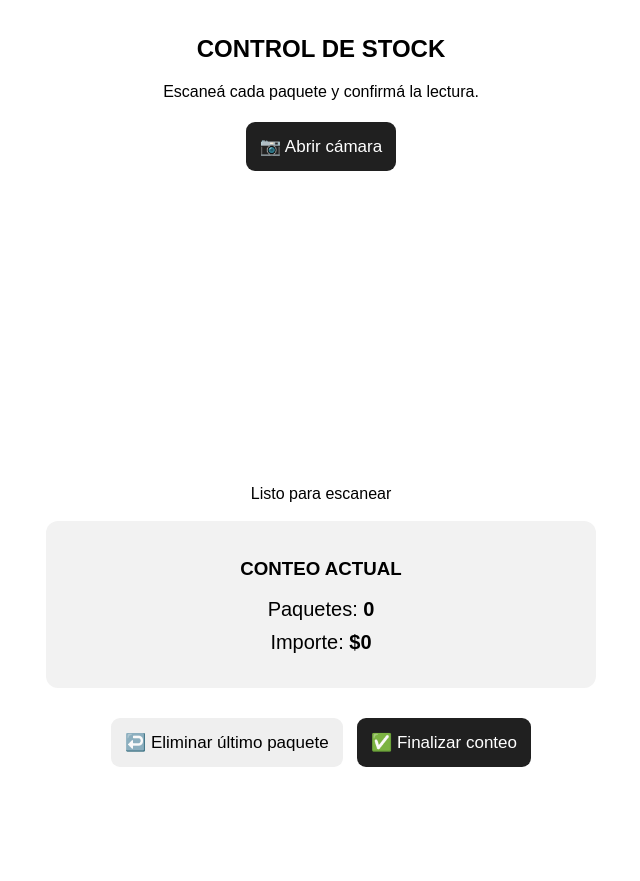
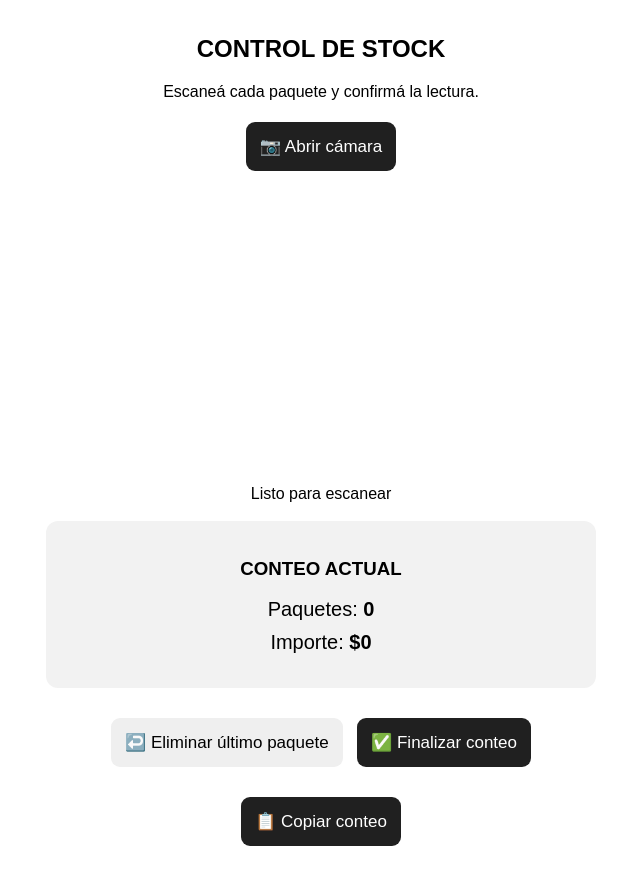
Before and after one commit to vwetschky/scanner-carniceria, a plain HTML site: page index.html in a window 1280 px wide. Shown: the whole page, without its empty margins (319-959 px from the left). Before the commit the page ends 812 px from the top, so only its background shows below. Drawn offline with Linux system fonts and the light colour scheme.

Commit message:
Update index.html

```diff
--- a/index.html
+++ b/index.html
@@ -312,5 +312,38 @@
     abrirCamara();
   }
 </script>
+
+<button id="copiarConteo" class="principal"
+  onclick="copiarConteo()"
+  style="display:block; margin:20px auto;">
+  📋 Copiar conteo
+</button>
+
+<script>
+  async function copiarConteo() {
+    if (!paquetes.length) {
+      alert("No hay paquetes para copiar.");
+      return;
+    }
+
+    const codigos = paquetes.map(p => p.codigo).join("\n");
+
+    try {
+      await navigator.clipboard.writeText(codigos);
+      alert(
+        "Se copiaron " + paquetes.length +
+        " paquetes. Ya podés pasarlos al control de stock."
+      );
+    } catch (error) {
+      const campo = document.createElement("textarea");
+      campo.value = codigos;
+      campo.style.width = "100%";
+      campo.style.height = "150px";
+      document.body.appendChild(campo);
+      campo.select();
+      alert("Seleccioná Copiar para guardar estos códigos.");
+    }
+  }
+</script>
 </body>
 </html>
```
